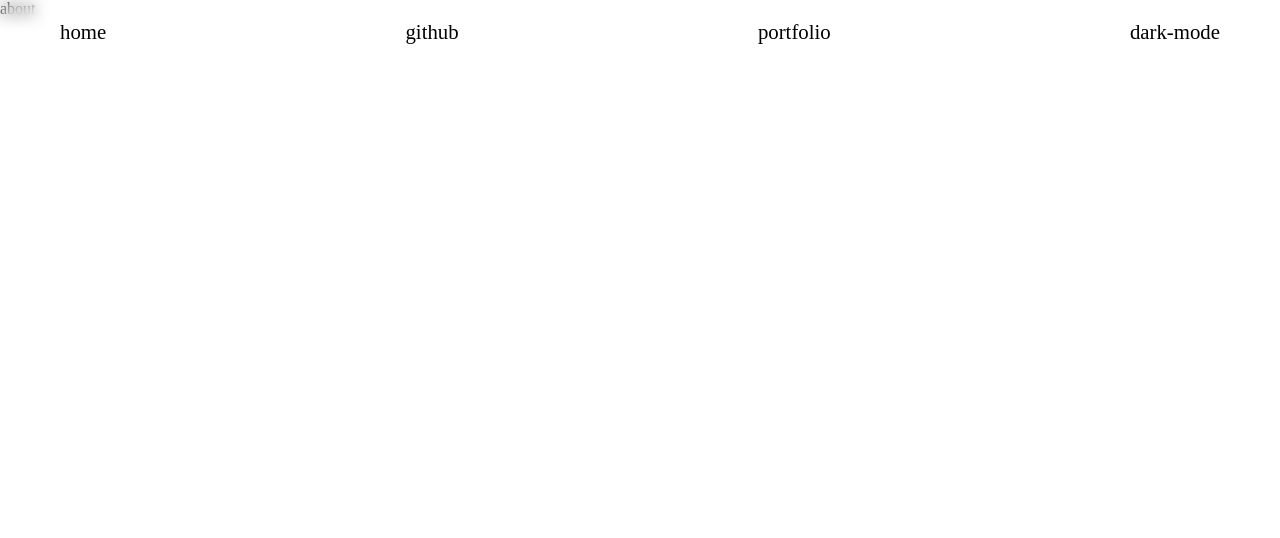
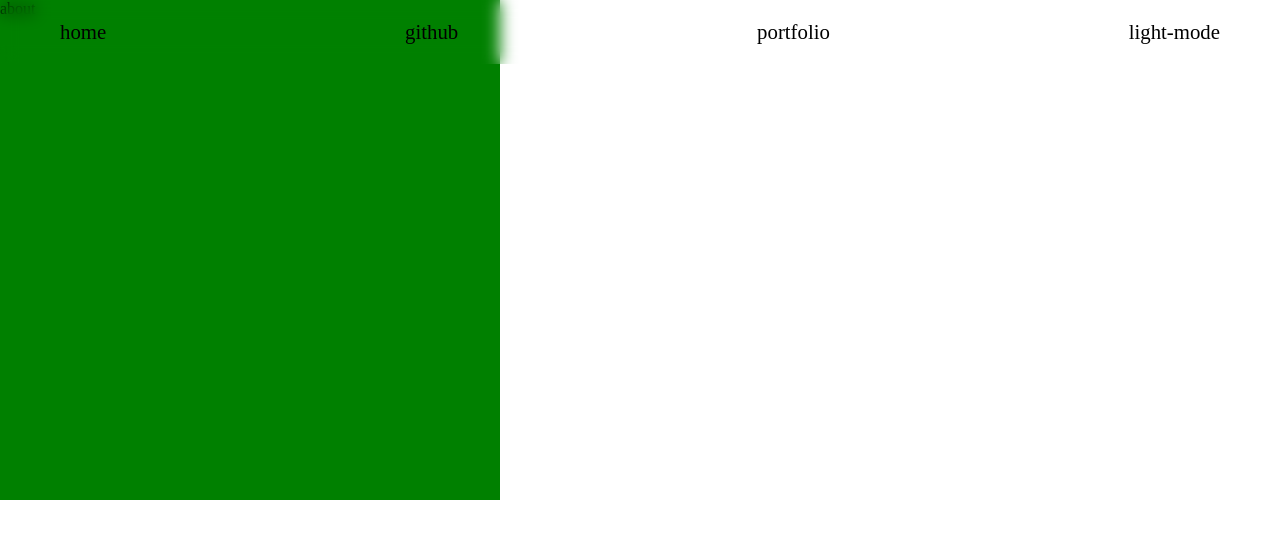
Before and after one commit to swc9803/nuxt3-gallery, a Nuxt app: page /about in a window 1280 px wide. Shown: the top 538 px of the page. Built offline with nearby package versions, Linux system fonts and the light colour scheme.

Commit message:
Header localstorage 제거, props로 데이터 전달

```diff
--- a/components/Card.vue
+++ b/components/Card.vue
@@ -1,7 +1,9 @@
 <template>
   <div ref="contentsRef" class="card">
     <div class="box">
-      card
+      <nuxt-link to="/about">
+        card
+      </nuxt-link>
     </div>
     <div class="box">
       card
--- a/components/Header.vue
+++ b/components/Header.vue
@@ -5,29 +5,22 @@
       <div>github</div>
       <div>portfolio</div>
       <div @click="toggleDarkMode">
-        {{ onDarkMode ? 'dark-mode' : 'light-mode' }} <!-- 해, 달 -->
+        {{ props.onDarkMode ? 'dark-mode' : 'light-mode' }} <!--해, 달 -->
       </div>
     </nav>
   </header>
 </template>
 
 <script setup>
-
 const emit = defineEmits(['change-theme'])
-
-const onDarkMode = ref(true)
+const props = defineProps({
+  onDarkMode: Boolean
+})
 const toggleDarkMode = () => {
   emit('change-theme')
-  onDarkMode.value = !onDarkMode.value
   // rotate+scale-, rotate-scale+ 해, 달 변경
 }
 
-onMounted(() => {
-  const savedDarkMode = localStorage.getItem('onDarkMode')
-  if (savedDarkMode) {
-    onDarkMode.value = savedDarkMode === 'true'
-  }
-})
 </script>
 
 <style lang="scss" scoped>
--- a/layouts/default.vue
+++ b/layouts/default.vue
@@ -3,7 +3,7 @@
     class="layout"
     :class="{ 'dark-mode': onDarkMode }"
   >
-    <Header @change-theme="changeTheme" />
+    <Header :onDarkMode="onDarkMode" @change-theme="changeTheme" />
     <main class="page">
       <slot />
     </main>
@@ -18,7 +18,6 @@ const changeTheme = () => {
 }
 
 onMounted(() => {
-  // local storage
   const savedDarkMode = localStorage.getItem('onDarkMode')
   if (savedDarkMode) {
     onDarkMode.value = savedDarkMode === 'true'
--- a/pages/about.vue
+++ b/pages/about.vue
@@ -8,6 +8,9 @@
 </script>
 
 <style lang="scss" scoped>
-// #about {
-// }
+#about {
+    width: 500px;
+    height: 500px;
+    background: green;
+}
 </style>
--- a/pages/index.vue
+++ b/pages/index.vue
@@ -6,7 +6,6 @@
       <Card />
       <Map />
     </div>
-    <div class="blank" />
   </div>
 </template>
 
@@ -60,8 +59,4 @@
         }
     }
 }
-.blank {
-    width: 0;
-    height: 300vh;
-}
 </style>
```
Also changed, not shown: .eslintrc.js.
